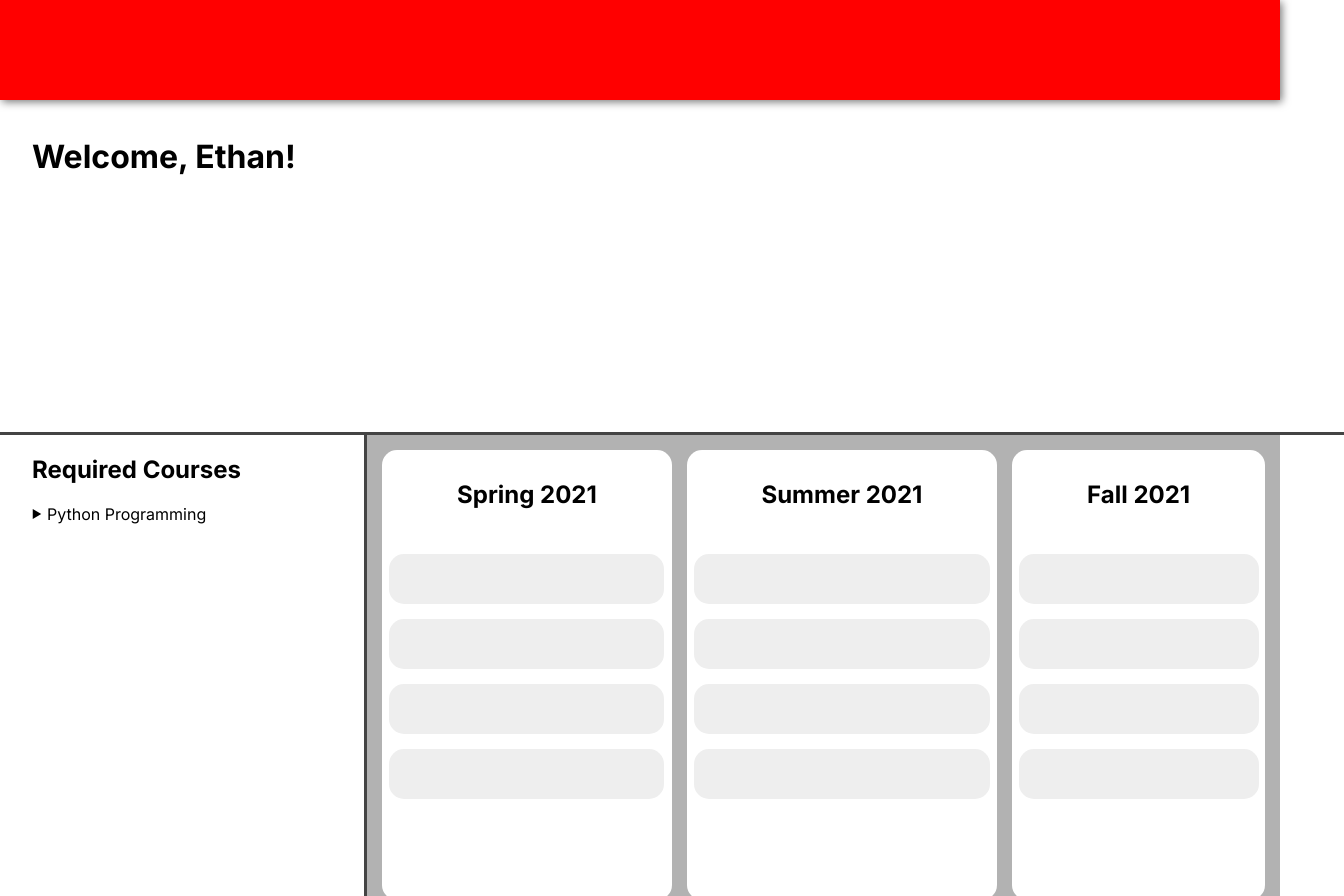
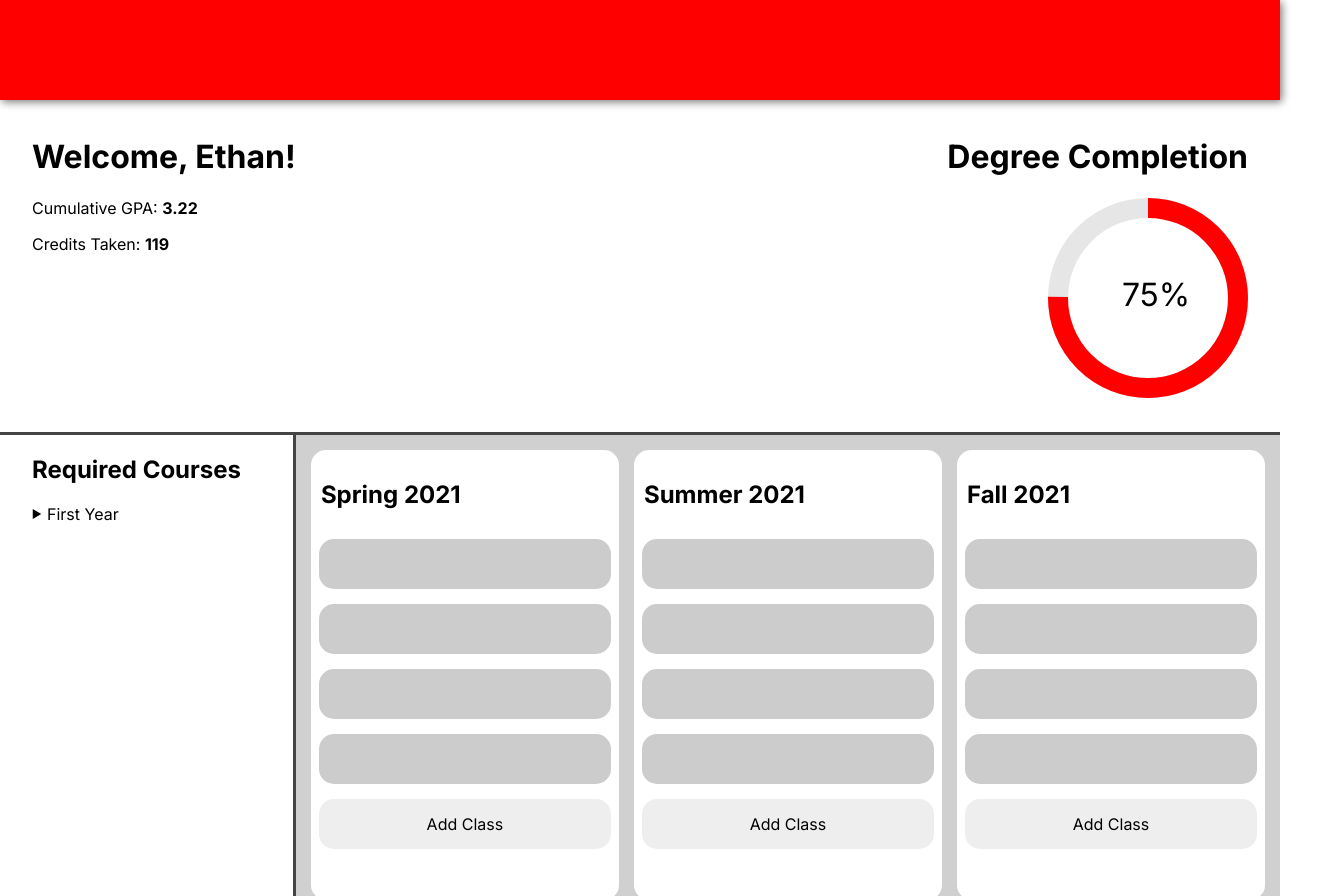
Before and after one commit to ethanchaplin/Project-3, a SvelteKit app: page / in a window 1280 px wide. Shown: the top 896 px of the page, 1344 px wide, since content can reach past the window. Built offline with nearby package versions, Linux system fonts and the light colour scheme.

Commit message:
Add ID matching

```diff
--- a/src/app.html
+++ b/src/app.html
@@ -11,6 +11,7 @@
 			body {
 				margin: 0;
 				padding: 0;
+				overflow-x: hidden;
 				font-family: "Inter", sans-serif;
 				font-optical-sizing: auto;
 				font-style: normal;
--- a/src/components/Class.svelte
+++ b/src/components/Class.svelte
@@ -1,7 +1,7 @@
 <script>
   import { CLASSES } from "$lib";
 
-  const { title } = $props();
+  const { id } = $props();
 </script>
 
 <div
@@ -9,13 +9,10 @@
   draggable="true"
   ondragstart={() => {
     event.dataTransfer.clearData();
-    event.dataTransfer.setData(
-      CLASSES.find((val) => val.title === title).id,
-      ""
-    );
+    event.dataTransfer.setData(id, "");
   }}
 >
-  {title}
+  {CLASSES.find((val) => val.id === id).title}
 </div>
 
 <style>
--- a/src/components/SemesterCard.svelte
+++ b/src/components/SemesterCard.svelte
@@ -6,16 +6,19 @@
   let prevNames = $state(["", "", "", ""]);
   const handleClassDrag = (event, idx) => {
     event.preventDefault();
+    event.target.style.backgroundColor = "#eee";
     const classId = event.dataTransfer.types[0];
     const classTitle = CLASSES.find((val) => val.id === classId).title;
     classes[idx] = classTitle;
   };
   const handleClassLeave = (event, idx) => {
     event.preventDefault();
+    event.target.style.backgroundColor = "";
     classes[idx] = prevNames[idx];
   };
   const handleClassDrop = (event, idx) => {
     event.preventDefault();
+    event.target.style.backgroundColor = "";
     const classId = event.dataTransfer.types[0];
     const classTitle = CLASSES.find((val) => val.id === classId).title;
     classes[idx] = classTitle;
@@ -25,6 +28,7 @@
 
 <div class="semester">
   <h2>{semester}</h2>
+  <div class="sem-classes">
     {#each classes as cls, i}
       <div
         class="semester-drag"
@@ -35,28 +39,64 @@
         {cls}
       </div>
     {/each}
+    <div
+      class="add-class"
+      tabindex="1"
+      onclick={() => {
+        classes.push("");
+      }}
+      onkeydown={(event) => {
+        if (event.key === "Enter") classes.push("");
+      }}
+    >
+      Add Class
+    </div>
+  </div>
 </div>
 
 <style>
   .semester {
+    height: 450px;
     border-radius: 15px;
-    height: 450px;
     background-color: white;
-    display: flex;
-    gap: 15px;
-    align-items: center;
-    flex-direction: column;
     h2 {
       padding: 10px;
     }
   }
+  .sem-classes {
+    display: flex;
+    background-color: white;
+    height: 325px;
+    gap: 15px;
+    align-items: center;
+    flex-direction: column;
+    overflow-y: auto;
+  }
   .semester-drag {
     width: 95%;
     height: 50px;
-    background-color: #eeeeee;
+    min-height: 50px;
+    background-color: #ccc;
     border-radius: 15px;
     display: flex;
     align-items: center;
     justify-content: center;
   }
+  .add-class {
+    width: 95%;
+    height: 50px;
+    min-height: 50px;
+    background-color: #eee;
+    border-radius: 15px;
+    display: flex;
+    align-items: center;
+    justify-content: center;
+    cursor: pointer;
+  }
+  .add-class:hover {
+    background-color: #ddd;
+  }
+  .add-class:active {
+    background-color: #ccc;
+  }
 </style>
--- a/src/routes/+page.svelte
+++ b/src/routes/+page.svelte
@@ -23,11 +23,19 @@
     "Summer 2026",
     "Fall 2026",
   ];
+  const percentComplete = $state(75);
 </script>
 
 <nav></nav>
-
-<!-- <svg viewBox="0 0 100 100" width="200" height="200">
+<div class="info">
+  <div>
+    <h1>Welcome, Ethan!</h1>
+    <p>Cumulative GPA: <b>3.22</b></p>
+    <p>Credits Taken: <b>119</b></p>
+  </div>
+  <div class="breakdown">
+    <h1>Degree Completion</h1>
+    <svg viewBox="0 0 100 100" width="200" height="200">
       <circle
         cx="50"
         cy="50"
@@ -45,21 +53,23 @@
         stroke="red"
         stroke-width="10"
         stroke-dasharray="282.74 282.74"
-    stroke-dashoffset="113.1"
+        stroke-dashoffset={282 - (282 * percentComplete) / 100}
         transform="rotate(-90 50 50)"
       />
-  <text x="50" y="50"> 66% </text>
-</svg> -->
-<div class="breakdown">
-  <h1>Welcome, Ethan!</h1>
+      <text x="54" y="54" text-anchor="middle"> {percentComplete}% </text>
+    </svg>
+  </div>
 </div>
 <div class="courses">
   <div class="course-list">
     <h2>Required Courses</h2>
     {#each CLASSES as class_object}
       <div class="semester">
-        <Dropdown text={class_object.title}>
-          <Class title={class_object.title}></Class>
+        <Dropdown text={"First Year"}>
+          <Class id={"cs2023"}></Class>
+          <Class id={"cs2023"}></Class>
+          <Class id={"cs2023"}></Class>
+          <Class id={"cs2023"}></Class>
         </Dropdown>
       </div>
     {/each}
@@ -79,11 +89,17 @@
     position: sticky;
     top: 0px;
   }
-  .breakdown {
-    width: 100%;
+  .info {
     height: 300px;
     border-bottom: 3px solid #444444;
     padding: 1rem 2rem;
+    display: flex;
+    justify-content: space-between;
+  }
+  .breakdown {
+    display: flex;
+    flex-direction: column;
+    align-items: end;
   }
   .courses {
     display: flex;
@@ -96,10 +112,10 @@
     border-right: 3px solid #444444;
   }
   .semester-view {
-    background-color: #b2b2b2;
-    width: calc(100vw - 350px);
+    background-color: #d0d0d0;
     display: grid;
-    grid-template-columns: auto auto auto;
+    grid-template-columns: 1fr 1fr 1fr;
+    width: 100%;
     gap: 15px;
     padding: 15px;
     overflow-y: scroll;
```
Lines whose indentation alone changed are shown as unchanged.
